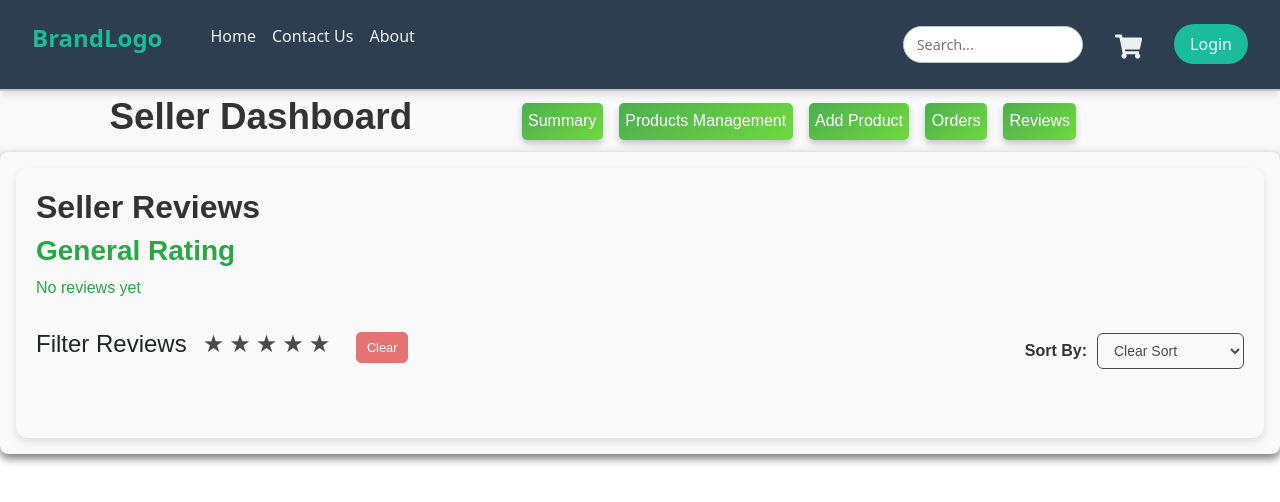
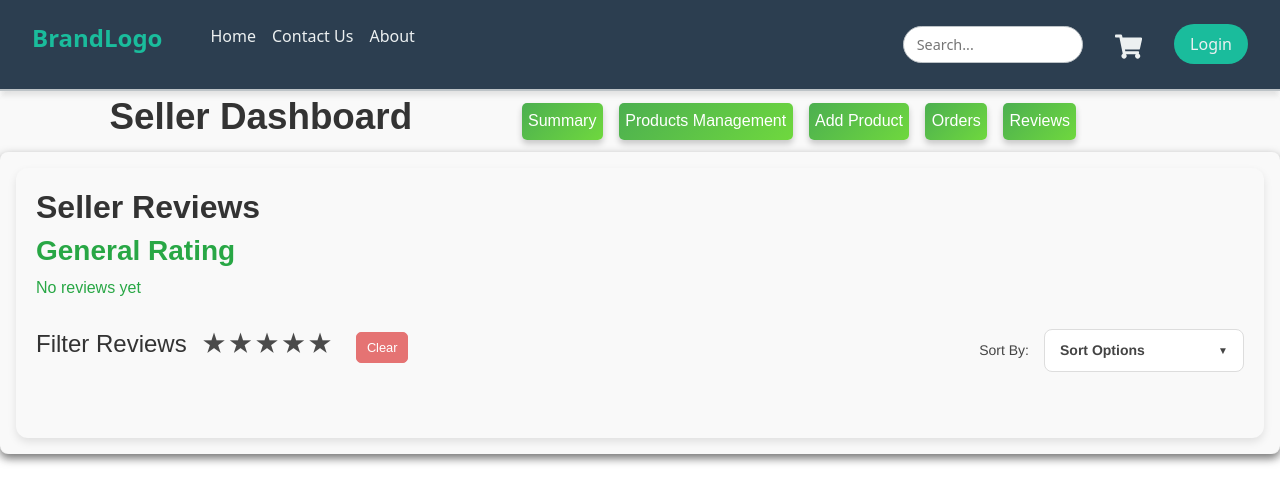
Before and after one commit to TekTitans/MERAKI_Academy_Project_5, a React (Vite) app in the folder frontend/: page /seller in a window 1280 px wide. Both pictures are taken after a click on the button "Reviews". Shown: the top 502 px of the page. Built offline with nearby package versions, Linux system fonts and the light colour scheme.

Commit message:
Edit function

```diff
--- a/frontend/src/components/SellerReviews/index.jsx
+++ b/frontend/src/components/SellerReviews/index.jsx
@@ -118,6 +118,11 @@ const SellerReviews = () => {
       }
     });
 
+  const capitalizeFirstLetter = (str) => {
+    if (!str) return "";
+    return str.charAt(0).toUpperCase() + str.slice(1);
+  };
+
   if (loading) {
     return <div>Loading...</div>;
   }
@@ -171,19 +176,47 @@ const SellerReviews = () => {
         </div>
 
         <div className="sort-section">
-          <label htmlFor="sort-select">Sort By:</label>
-          <select
-            id="sort-select"
-            value={sortOption}
-            onChange={(e) => handleSortChange(e.target.value)}
-          >
-            <option value="">Clear Sort</option>
-            <option value="newest">Newest</option>
-            <option value="oldest">Oldest</option>
-            <option value="highest">Highest Rating</option>
-            <option value="lowest">Lowest Rating</option>
-            <option value="username">Username (A-Z)</option>
-          </select>
+          <label htmlFor="sort-select" className="sort-label">
+            Sort By:
+          </label>
+          <div className="custom-select">
+            <button className="select-btn">
+              {sortOption ? capitalizeFirstLetter(sortOption) : "Sort Options"}
+              <span className="arrow">&#x25BC;</span>
+            </button>
+            <ul className="select-options">
+              <li
+                className="select-option"
+                onClick={() => handleSortChange("newest")}
+              >
+                <span className="icon">🆕</span> Newest
+              </li>
+              <li
+                className="select-option"
+                onClick={() => handleSortChange("oldest")}
+              >
+                <span className="icon">🕒</span> Oldest
+              </li>
+              <li
+                className="select-option"
+                onClick={() => handleSortChange("highest")}
+              >
+                <span className="icon">⭐</span> Highest Rating
+              </li>
+              <li
+                className="select-option"
+                onClick={() => handleSortChange("lowest")}
+              >
+                <span className="icon">⭐</span> Lowest Rating
+              </li>
+              <li
+                className="select-option"
+                onClick={() => handleSortChange("username")}
+              >
+                <span className="icon">👤</span> Username (A-Z)
+              </li>
+            </ul>
+          </div>
         </div>
       </div>
 
--- a/frontend/src/components/SellerReviews/style.css
+++ b/frontend/src/components/SellerReviews/style.css
@@ -50,30 +50,11 @@
   display: flex;
   gap: 1rem;
   align-items: first baseline;
-}
-.filter-section p {
-  font-size: 20px;
-  color: var(--color-text);
-  transition: var(--transition);
-}
-.filter-section label {
-  font-size: 16px;
-  color: var(--color-text);
+  font-size: 14px;
+  font-weight: 600;
+  color: #333;
 }
 
-.filter-section select {
-  padding: 5px 10px;
-  border: 1px solid var(--color-text);
-  border-radius: 4px;
-  font-size: 16px;
-  background-color: var(--bg-light);
-  color: var(--color-text);
-}
-
-.filter-section select:focus {
-  outline: none;
-  border-color: var(--color-primary);
-}
 .star-filter {
   display: flex;
   gap: 5px;
@@ -121,43 +102,101 @@
   background-color: #d64040;
   transform: translateY(-2px);
 }
-
 .sort-section {
     display: flex;
     align-items: center;
-  gap: 10px;
+    gap: 15px;
+    font-family: 'Helvetica Neue', Arial, sans-serif;
+    color: #333;
   }
 
-.sort-section label {
-  font-size: 16px;
-  color: var(--color-heading);
-  font-weight: bold;
+  .sort-label {
+    font-size: 14px;
+    font-weight: 500;
+    color: #444;
   }
 
-.sort-section select {
-  padding: 8px 12px;
-  border: 1px solid var(--color-text);
-  border-radius: 6px;
-  background-color: var(--bg-light);
-  color: var(--color-text);
+  .custom-select {
+    position: relative;
+    display: inline-block;
     font-size: 14px;
-  transition: var(--transition);
   }
 
-.sort-section select:focus {
-  border-color: var(--color-primary);
+  .select-btn {
+    background-color: #fff;
+    color: #444;
+    border: 1px solid #ddd;
+    padding: 10px 15px;
+    border-radius: 8px;
+    font-size: 14px;
+    font-weight: 600;
+    display: flex;
+    justify-content: space-between;
+    align-items: center;
+    cursor: pointer;
+    transition: all 0.3s ease;
+    width: 200px;
+  }
+
+  .select-btn:hover {
+    background-color: #f7f7f7;
+    border-color: #007bff;
+  }
+
+  .select-btn:focus {
     outline: none;
   }
 
-.sort-section select:hover {
-  background-color: var(--color-primary);
-  color: var(--color-bg);
+  .arrow {
+    font-size: 10px;
   }
 
-#sort-select option:first-child {
-  font-style: italic;
-  color: var(--color-text-light);
+  .select-options {
+    position: absolute;
+    top: 95%;
+    left: 0;
+    width: 100%;
+    background-color: #fff;
+    border: 1px solid #ddd;
+    border-radius: 8px;
+    box-shadow: 0 4px 12px rgba(0, 0, 0, 0.1);
+    z-index: 10;
+    max-height: 220px;
+    overflow-y:auto;
+    display: none;
+    list-style-type: none;
+    padding: 0;
   }
+
+  .custom-select:hover .select-options {
+    display: block;
+  }
+
+  .select-option {
+    padding: 10px 15px;
+    cursor: pointer;
+    transition: background-color 0.3s ease, color 0.3s ease;
+    display: flex;
+    align-items: center;
+  }
+
+  .select-option:hover {
+    background-color: #f0f0f0;
+    color: #007bff;
+  }
+
+  .select-option .icon {
+    margin-right: 10px;
+  }
+
+  .select-option:active {
+    background-color: #e1e1e1;
+  }
+
+  .select-option:focus {
+    outline: none;
+  }
+
 
 .reviews-list {
   display: flex;
```
Also changed, not shown: 1 other file (tests, documents, lock files or other folders). Lines whose indentation alone changed are shown as unchanged.
